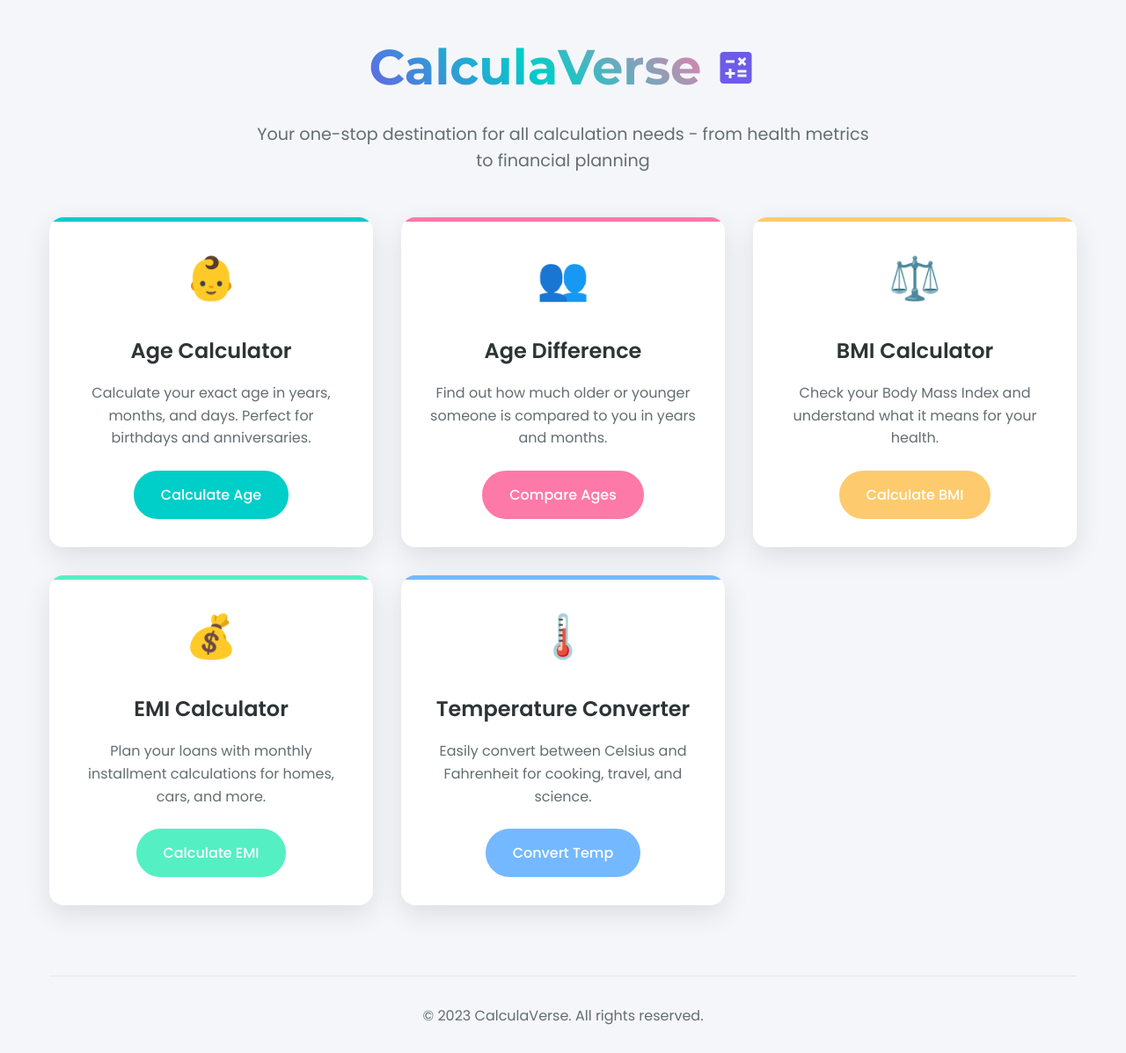
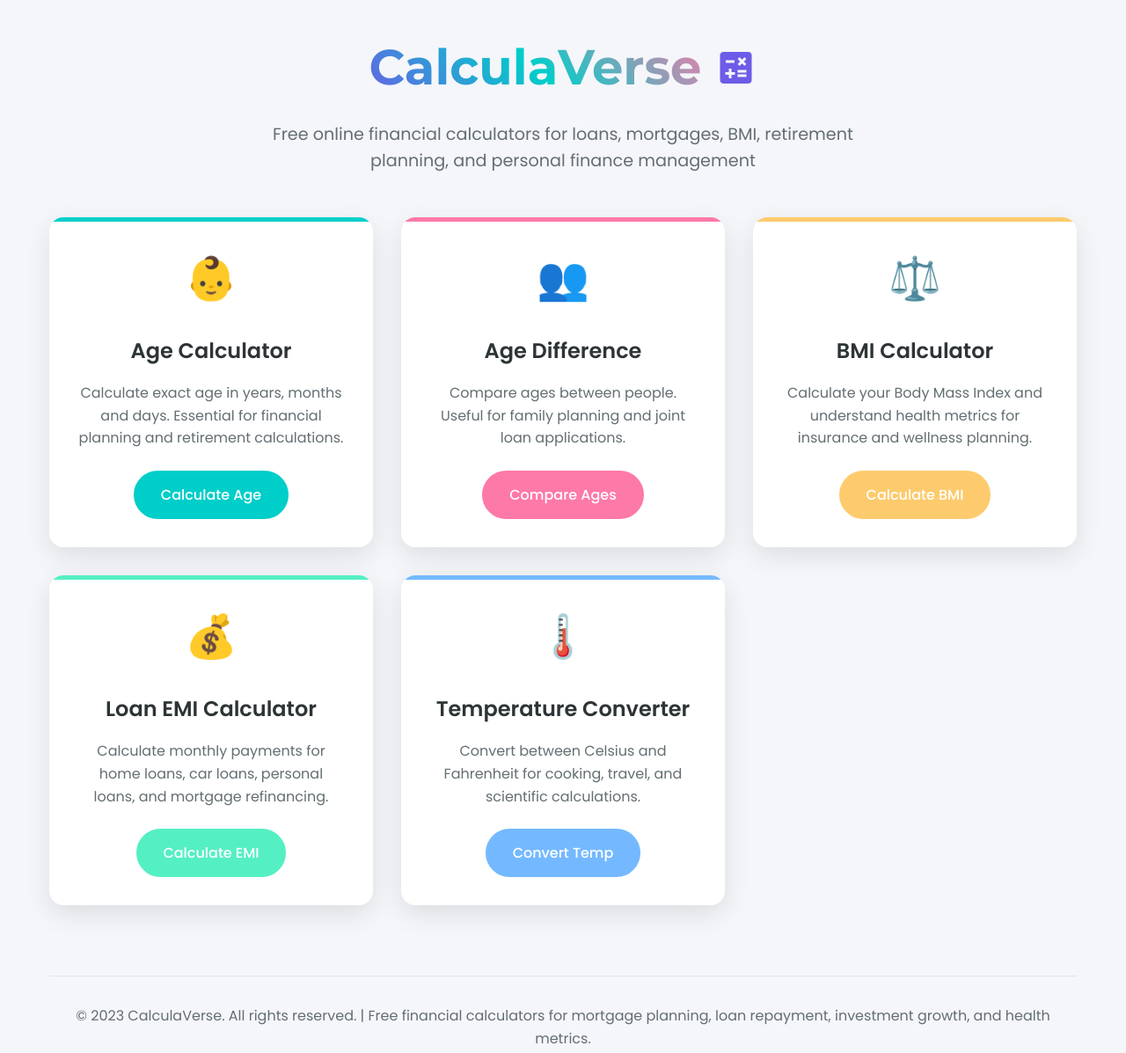
Before and after one commit to Xroy02/CalculaVerse, a plain HTML site: page index.html in a window 1280 px wide. Shown: the whole page at 88% size. Drawn offline with Linux system fonts and the light colour scheme.

Commit message:
Update index.html

```diff
--- a/index.html
+++ b/index.html
@@ -3,7 +3,9 @@
 <head>
     <meta charset="UTF-8">
     <meta name="viewport" content="width=device-width, initial-scale=1.0">
-    <title>CalculaVerse | Your Ultimate Calculator Hub</title>
+    <meta name="description" content="Free online calculators for loans, mortgages, BMI, retirement planning, and more. Calculate EMI, car payments, home loans, personal loans, and financial planning tools.">
+    <meta name="keywords" content="calculator, mortgage calculator, loan calculator, car loan calculator, home loan calculator, personal loan calculator, BMI calculator, retirement calculator, refinance calculator, investment calculator, student loan calculator, compound interest calculator, tax calculator, payment calculator, finance calculator">
+    <title>CalculaVerse | Free Online Calculators for Loans, Mortgage, BMI & Finance</title>
     <link href="https://fonts.googleapis.com/css2?family=Poppins:wght@300;400;500;600;700&family=Montserrat:wght@700&display=swap" rel="stylesheet">
     <link href="https://fonts.googleapis.com/icon?family=Material+Icons" rel="stylesheet">
     <style>
@@ -174,7 +176,7 @@
                 <h1 class="logo">CalculaVerse</h1>
                 <span class="material-icons calculator-icon">calculate</span>
             </div>
-            <p class="tagline">Your one-stop destination for all calculation needs - from health metrics to financial planning</p>
+            <p class="tagline">Free online financial calculators for loans, mortgages, BMI, retirement planning, and personal finance management</p>
         </header>
 
         <div class="tools-grid">
@@ -182,7 +184,7 @@
             <div class="tool-card" style="--color: var(--age-calc)" onclick="location.href='Age-calculator.html'">
                 <div class="tool-icon">👶</div>
                 <h3 class="tool-title">Age Calculator</h3>
-                <p class="tool-desc">Calculate your exact age in years, months, and days. Perfect for birthdays and anniversaries.</p>
+                <p class="tool-desc">Calculate exact age in years, months and days. Essential for financial planning and retirement calculations.</p>
                 <a href="Age-calculator.html" class="btn">Calculate Age</a>
             </div>
 
@@ -190,7 +192,7 @@
             <div class="tool-card" style="--color: var(--age-diff)" onclick="location.href='Age-difference.html'">
                 <div class="tool-icon">👥</div>
                 <h3 class="tool-title">Age Difference</h3>
-                <p class="tool-desc">Find out how much older or younger someone is compared to you in years and months.</p>
+                <p class="tool-desc">Compare ages between people. Useful for family planning and joint loan applications.</p>
                 <a href="Age-difference.html" class="btn">Compare Ages</a>
             </div>
 
@@ -198,15 +200,15 @@
             <div class="tool-card" style="--color: var(--bmi-calc)" onclick="location.href='BMI-calculator.html'">
                 <div class="tool-icon">⚖️</div>
                 <h3 class="tool-title">BMI Calculator</h3>
-                <p class="tool-desc">Check your Body Mass Index and understand what it means for your health.</p>
+                <p class="tool-desc">Calculate your Body Mass Index and understand health metrics for insurance and wellness planning.</p>
                 <a href="BMI-calculator.html" class="btn">Calculate BMI</a>
             </div>
 
             <!-- EMI Calculator Card -->
             <div class="tool-card" style="--color: var(--emi-calc)" onclick="location.href='EMI-calculator.html'">
                 <div class="tool-icon">💰</div>
-                <h3 class="tool-title">EMI Calculator</h3>
-                <p class="tool-desc">Plan your loans with monthly installment calculations for homes, cars, and more.</p>
+                <h3 class="tool-title">Loan EMI Calculator</h3>
+                <p class="tool-desc">Calculate monthly payments for home loans, car loans, personal loans, and mortgage refinancing.</p>
                 <a href="EMI-calculator.html" class="btn">Calculate EMI</a>
             </div>
 
@@ -214,13 +216,13 @@
             <div class="tool-card" style="--color: var(--temp-calc)" onclick="location.href='Temperature-calculator.html'">
                 <div class="tool-icon">🌡️</div>
                 <h3 class="tool-title">Temperature Converter</h3>
-                <p class="tool-desc">Easily convert between Celsius and Fahrenheit for cooking, travel, and science.</p>
+                <p class="tool-desc">Convert between Celsius and Fahrenheit for cooking, travel, and scientific calculations.</p>
                 <a href="Temperature-calculator.html" class="btn">Convert Temp</a>
             </div>
         </div>
 
         <footer>
-            <p>© 2023 CalculaVerse. All rights reserved.</p>
+            <p>© 2023 CalculaVerse. All rights reserved. | Free financial calculators for mortgage planning, loan repayment, investment growth, and health metrics.</p>
         </footer>
     </div>
 </body>
```
